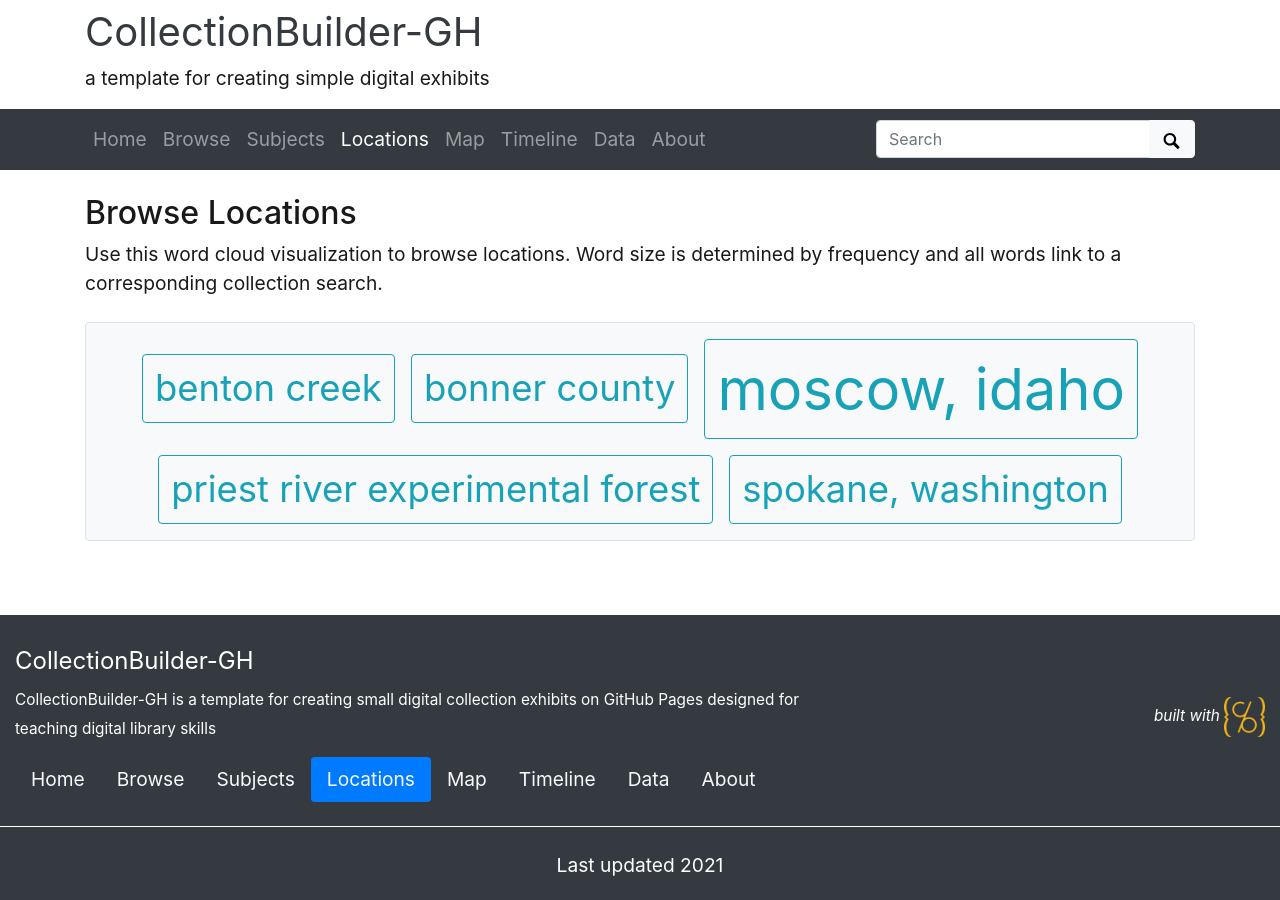
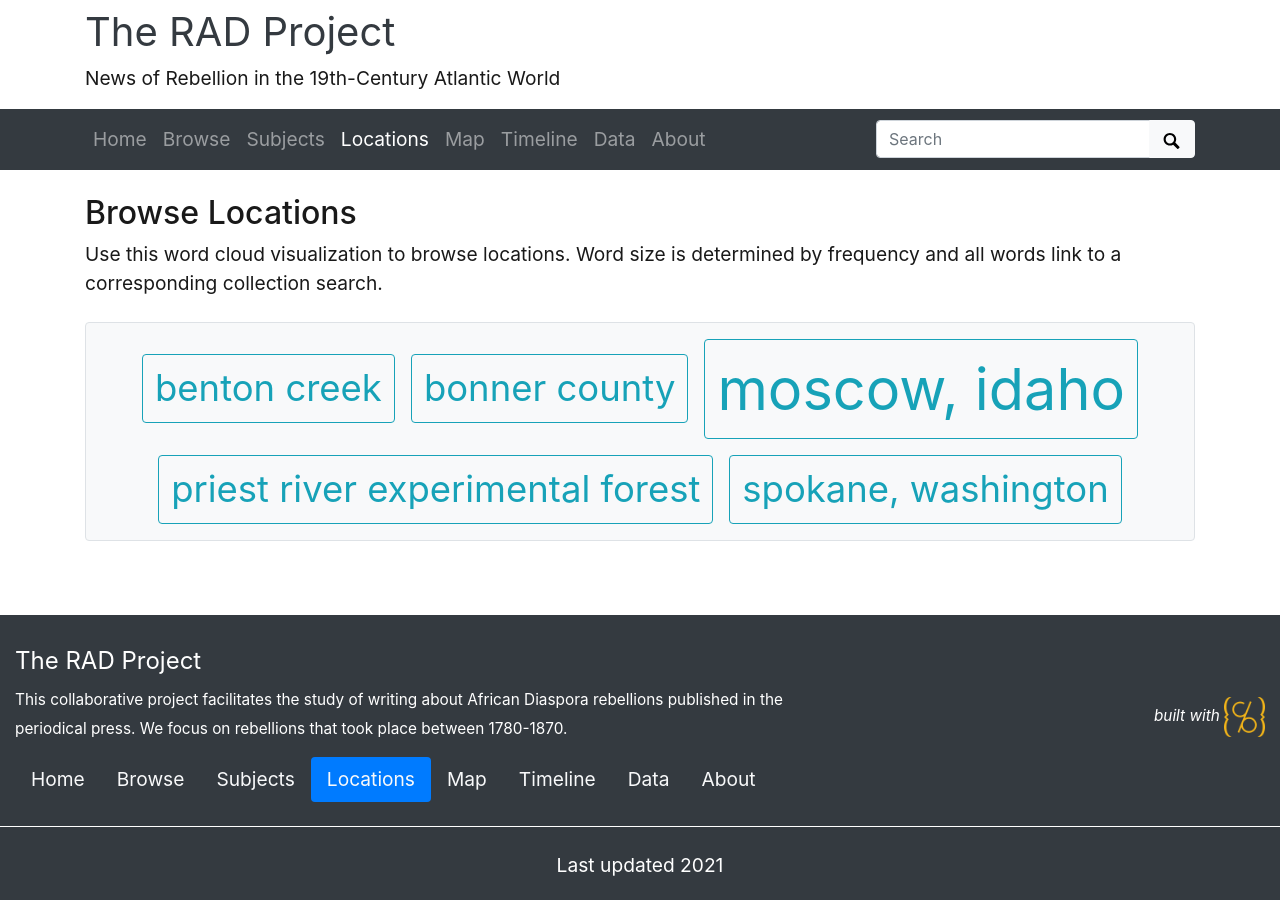
Before and after one commit to heidikaufman/rad-collection-template, a Jekyll site: the page built from pages/locations.md, in a window 1280 px wide. Built offline with Jekyll 4.4.1, drawn with Linux system fonts in a browser that asks for light colours.

Commit message:
Update _config.yml
Updated Config-Yaml File. Need to finish once I have CSV file name.

```diff
--- a/_config.yml
+++ b/_config.yml
@@ -20,14 +20,14 @@
 # SITE SETTINGS
 #
 # title of site appears in banner
-title: CollectionBuilder-GH
+title: The RAD Project
 # tagline, a short phrase that will appear throughout the site in the top banner
-tagline: a template for creating simple digital exhibits
+tagline: News of Rebellion in the 19th-Century Atlantic World
 # description appears in meta tags and other locations
 # this description might appear in search result lists, keep around 160 characters max
-description: "CollectionBuilder-GH is a template for creating small digital collection exhibits on GitHub Pages designed for teaching digital library skills"
+description: This collaborative project facilitates the study of writing about African Diaspora rebellions published in the periodical press. We focus on rebellions that took place between 1780-1870.
 # creator of the digital collection, to appear in meta tags; we typically use our GitHub usernames but feel free to just use your name
-author: CollectionBuilder
+author: heidikaufman
 
 ##########
 # COLLECTION SETTINGS
@@ -49,7 +49,7 @@
 # ROBOTS EXCLUDE
 #
 # set noindex to true if you do NOT want Google to index your site
-# noindex: true
+noindex: true
 
 ##########
 # BUILD SETTINGS
```
